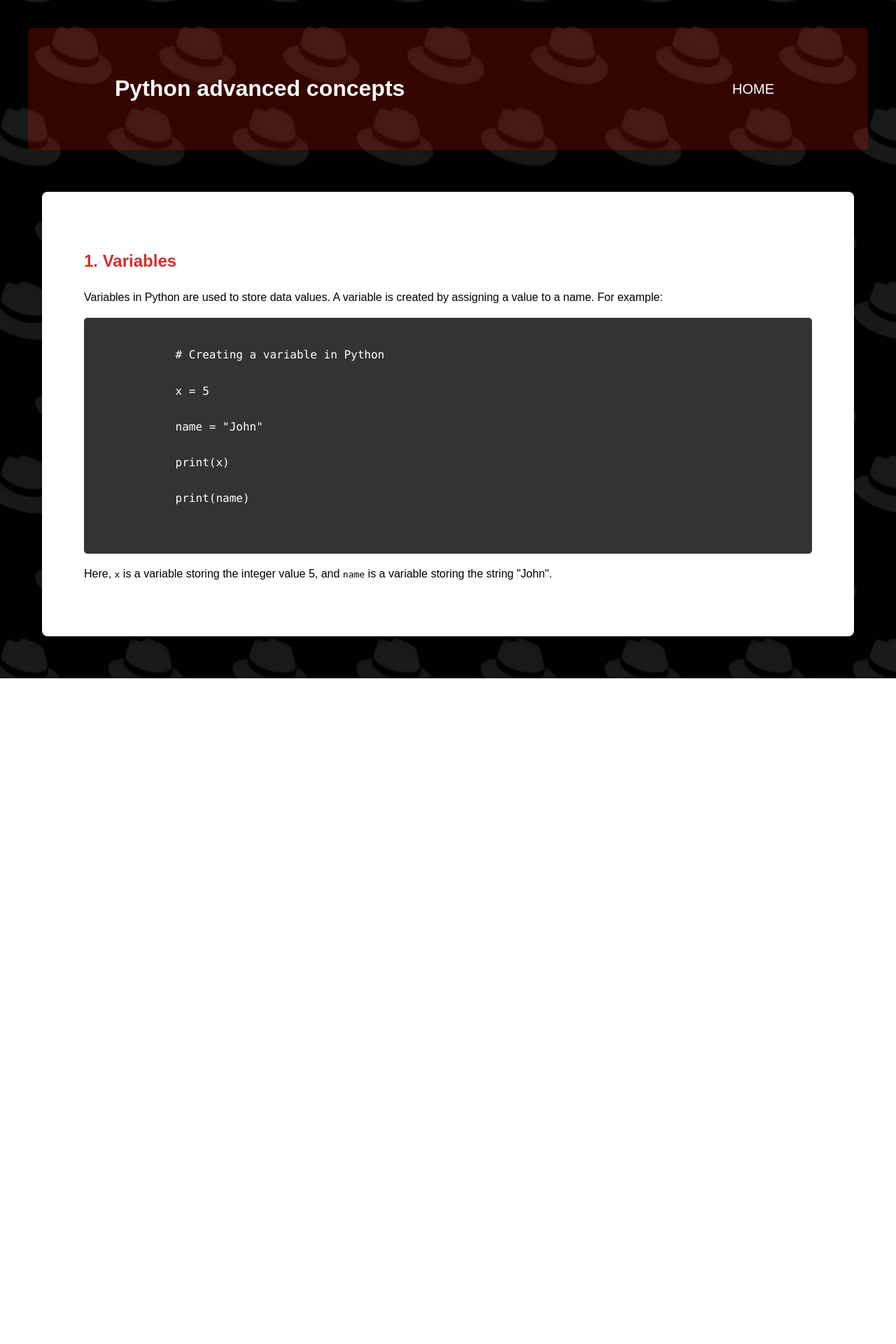
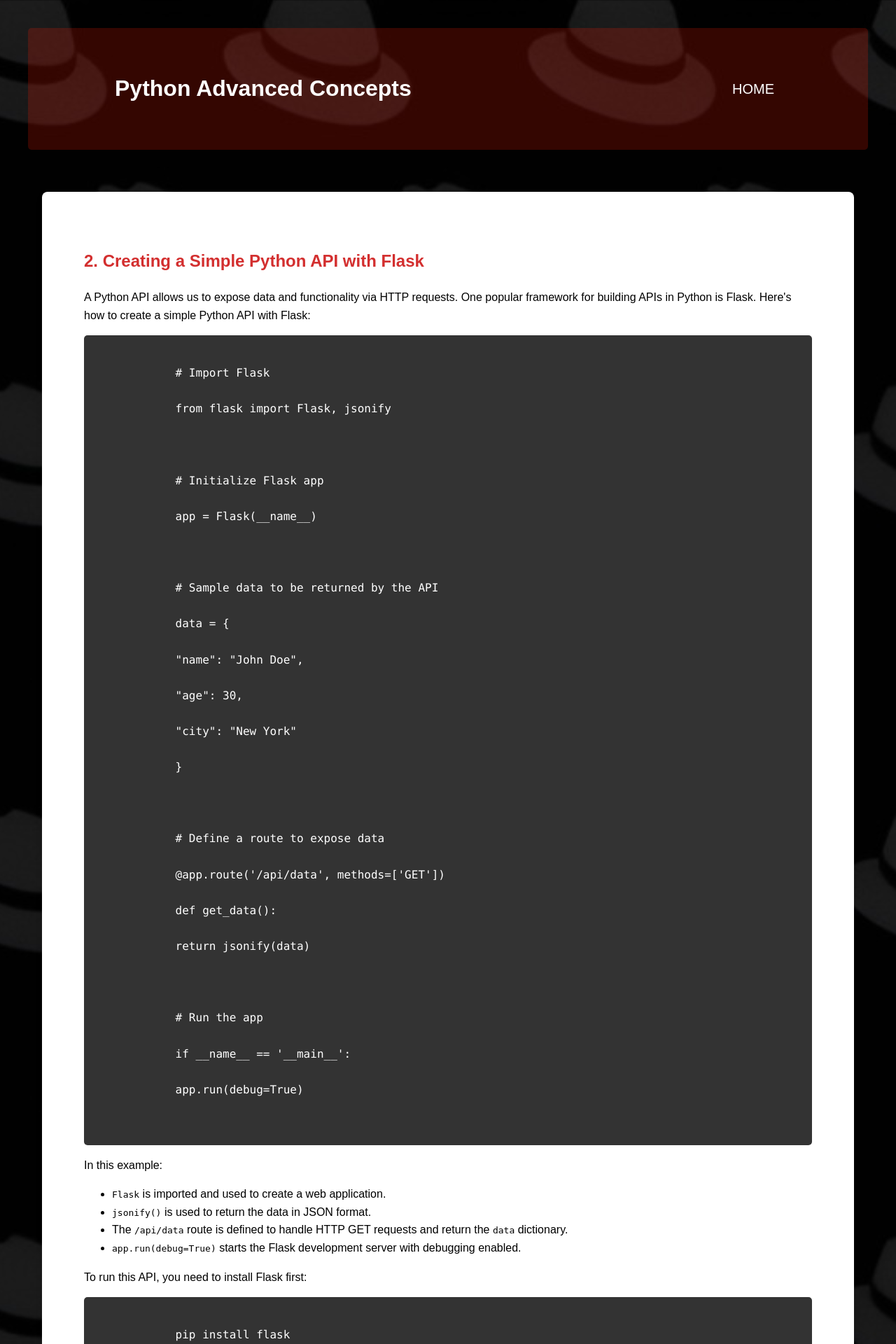
Before and after one commit to EvanCasey13/python_workshop, a Flask app: page /python-api in a window 1280 px wide. Shown: the top 1920 px of the page at 70% size. Before the commit the page ends 969 px from the top, so only its background shows below. Run offline with Flask 3, Linux system fonts and the light colour scheme.

Commit message:
add python api page

```diff
--- a/templates/python-api.html
+++ b/templates/python-api.html
@@ -6,7 +6,7 @@
     <meta name="viewport" content="width=device-width, initial-scale=1.0">
     <link rel="shortcut icon" type="image/x-icon" href="../static/images/Red_Hat_logo.png" />
     <link rel="stylesheet" href="{{ url_for('static', filename='navbar_style.css') }}">
-    <title>Python advanced topics</title>
+    <title>Python Advanced Topics</title>
     <style>
         body {
             font-family: Arial, sans-serif;
@@ -104,25 +104,69 @@
 <body>
     <header>
         <div class="navbar-container">
-            <h1>Python advanced concepts</h1>
+            <h1>Python Advanced Concepts</h1>
             <ul class="navbar-links">
                 <li><a href="/">Home</a></li>
             </ul>
     </header>
 
-    <section id="variables">
-        <h2>1. Variables</h2>
-        <p>Variables in Python are used to store data values. A variable is created by assigning a value to a name. For
-            example:</p>
+    <section id="python-api">
+        <h2>2. Creating a Simple Python API with Flask</h2>
+        <p>A Python API allows us to expose data and functionality via HTTP requests. One popular framework for building APIs in Python is Flask. Here's how to create a simple Python API with Flask:</p>
+
         <div class="code-block">
-            # Creating a variable in Python<br>
-            x = 5<br>
-            name = "John"<br>
-            print(x)<br>
-            print(name)<br>
+            # Import Flask<br>
+            from flask import Flask, jsonify<br><br>
+
+            # Initialize Flask app<br>
+            app = Flask(__name__)<br><br>
+
+            # Sample data to be returned by the API<br>
+            data = {<br>
+            "name": "John Doe",<br>
+            "age": 30,<br>
+            "city": "New York"<br>
+            }<br><br>
+
+            # Define a route to expose data<br>
+            @app.route('/api/data', methods=['GET'])<br>
+            def get_data():<br>
+            return jsonify(data)<br><br>
+
+            # Run the app<br>
+            if __name__ == '__main__':<br>
+            app.run(debug=True)<br>
         </div>
-        <p>Here, <code>x</code> is a variable storing the integer value 5, and <code>name</code> is a variable storing
-            the string "John".</p>
+
+        <p>In this example:</p>
+        <ul>
+            <li><code>Flask</code> is imported and used to create a web application.</li>
+            <li><code>jsonify()</code> is used to return the data in JSON format.</li>
+            <li>The <code>/api/data</code> route is defined to handle HTTP GET requests and return the <code>data</code> dictionary.</li>
+            <li><code>app.run(debug=True)</code> starts the Flask development server with debugging enabled.</li>
+        </ul>
+
+        <p>To run this API, you need to install Flask first:</p>
+        <div class="code-block">
+            pip install flask<br>
+        </div>
+
+        <p>Once you have Flask installed, save the Python code in a file (e.g., <code>app.py</code>) and run it using the command:</p>
+        <div class="code-block">
+            python app.py<br>
+        </div>
+
+        <p>Once the server is running, you can test the API by navigating to <code>http://127.0.0.1:5000/api/data</code> in your browser or using a tool like Postman. The response should look like this:</p>
+
+        <div class="code-block">
+            {<br>
+            "name": "John Doe",<br>
+            "age": 30,<br>
+            "city": "New York"<br>
+            }<br>
+        </div>
+
     </section>
 </body>
+
 </html>
```
